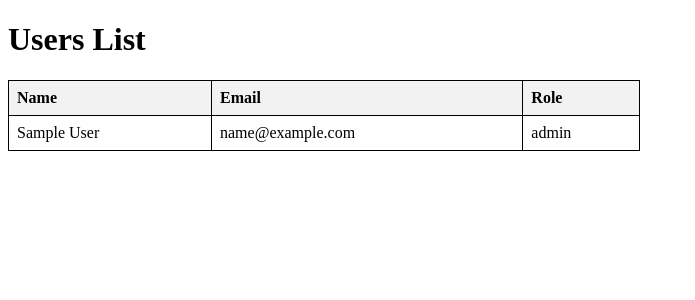
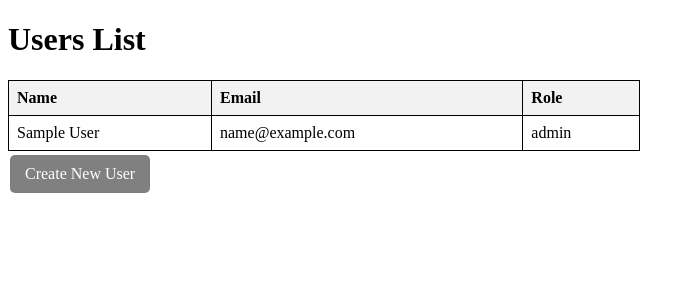
Before and after one commit to nikitabolkar123/Steptech_Assignment, a Django app: page /user/users/ in a window 1280 px wide. Shown: the top 300 px of the page, without its empty margins (0-695 px from the left). Run offline with Django 4.2, Linux system fonts and the light colour scheme; tables that the repository leaves empty hold one stand-in row (values such as "Sample post").

Commit message:
[Nikita]refactor .template pages

```diff
--- a/user/templates/users.html
+++ b/user/templates/users.html
@@ -21,6 +21,26 @@
         tr:nth-child(even) {
             background-color: #f2f2f2;
         }
+
+
+       .create-user-button {
+            border: none;
+            color: white;
+            padding: 10px 15px;
+            text-align: center;
+            text-decoration: none;
+            display: inline-block;
+            font-size: 16px;
+            margin: 4px 2px;
+            cursor: pointer;
+            background-color: #808080;
+            border-radius: 5px;
+        }
+
+        .create-user-button:hover {
+            background-color: #A9A9A9;
+        }d-color: #45a049;
+        }
     </style>
 </head>
 <body>
@@ -43,5 +63,8 @@
             {% endfor %}
         </tbody>
     </table>
+    <a href="{% url 'new_user' %}" class="create-user-button">
+        Create New User
+    </a>
 </body>
 </html>
```
